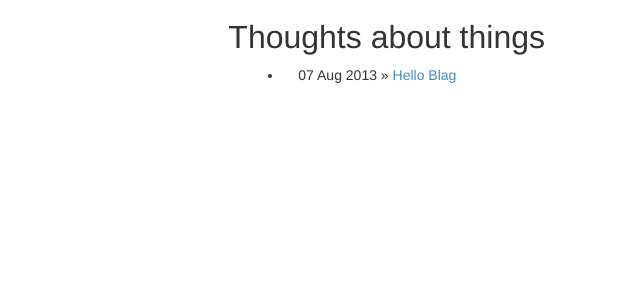
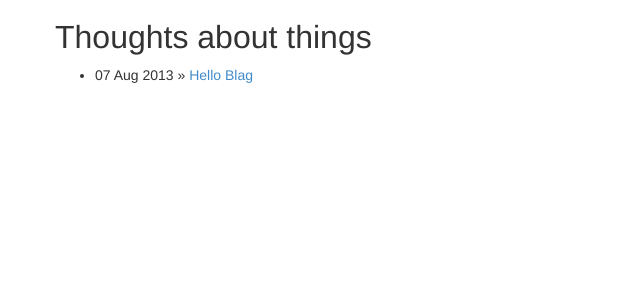
Before and after one commit to Chris-Gillis/z3roshot.github.io, a Jekyll site: the page built from index.html, in a window 1280 px wide. Shown: the top 300 px of the page, without its empty margins (0-640 px from the left). Built offline with Jekyll 4.4.1, drawn with Linux system fonts in a browser that asks for light colours; Markdown is read by kramdown in place of the engine named in the settings.

Commit message:
beginning the madness

```diff
--- a/index.html
+++ b/index.html
@@ -4,11 +4,12 @@ title: Chris Gillis
 ---
 
 <div id="home">
-  <h2 class="col-lg-6 col-lg-offset-2">Thoughts about things</h2>
+
   <div class="container">
-    <ul class="posts">
+  <h2> Thoughts about things</h2>
+    <ul>
       {% for post in site.posts %}
-        <li class="col-lg-4 col-lg-offset-2">
+        <li>
 	  <span>{{ post.date | date_to_string }}</span> &raquo; <a href="{{ post.url }}">{{ post.title }}</a>
 	</li>
       {% endfor %}
```
